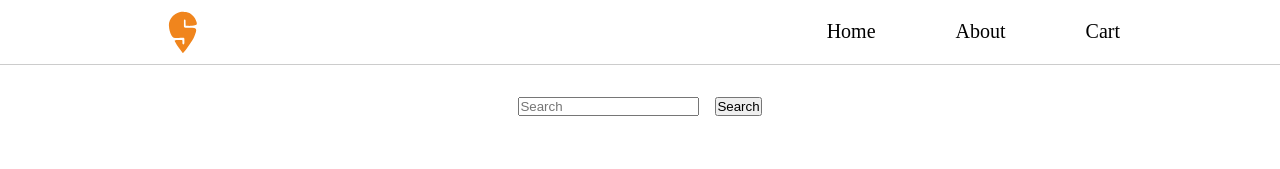
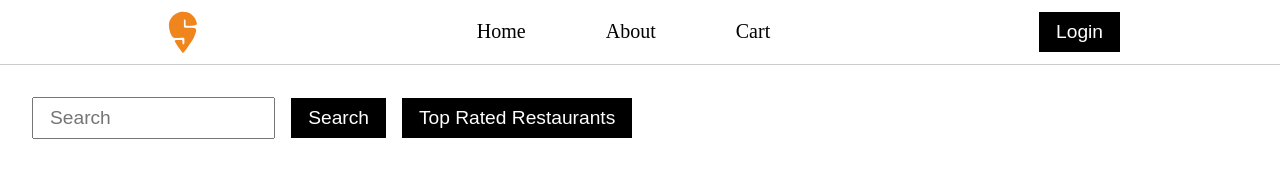
Before and after one commit to lubnafathima/react-swiggy, a React (Vite) app: page / in a window 1280 px wide. Shown: the top 169 px of the page. Built offline with nearby package versions, Linux system fonts and the light colour scheme; grey boxes are pictures that could not be loaded.

Commit message:
added filter feature

```diff
--- a/index.css
+++ b/index.css
@@ -44,15 +44,38 @@
 .container {
   width: 100%;
   min-height: 85vh;
+  display: flex;
+  flex-direction: column;
+  padding-top: 2rem;
 }
 
-.search_bar {
+.filter {
   width: 100%;
   display: flex;
+  justify-content: start;
   align-items: center;
-  justify-content: center;
   gap: 1rem;
-  padding: 2rem;
+  padding: 0 2rem;
+}
+
+.button {
+  padding: 0.5rem 1rem;
+  cursor: pointer;
+  background-color: #000;
+  border: 1px solid #000;
+  color: #fff;
+  font-size: 1.2rem;
+}
+
+.button:hover {
+  background-color: #fff;
+  color: #000;
+}
+
+.search_box {
+  width: 20%;
+  padding: 0.5rem 1rem;
+  font-size: 1.2rem;
 }
 
 .res_content {
@@ -78,7 +101,7 @@
 }
 
 .res_data {
-  padding: .5rem 1rem;
+  padding: 0.5rem 1rem;
   display: flex;
   flex-direction: column;
   justify-content: space-between;
@@ -113,8 +136,10 @@
   justify-content: space-between;
 }
 
-.res_rating, .res_time, .res_fee {
-  font-size: .85rem;
+.res_rating,
+.res_time,
+.res_fee {
+  font-size: 0.85rem;
 }
 
 .footer {
--- a/src/components/Container.js
+++ b/src/components/Container.js
@@ -1,11 +1,31 @@
-import SearchBar from "./SearchBar";
-import ResContent from "./ResContent";
+import React, { useState } from "react";
+import { resDatas } from "../utils/mockData";
+import ResCard from "./ResCard";
 
 const Container = () => {
+  const [filteredData, setFilteredData] = useState(resDatas);
+  const [searchData, setSearchData] = useState("");
+
   return (
     <section className="container">
-        <SearchBar />
-        <ResContent />
+      <div className="filter">
+        <input type="text" placeholder="Search" value="" className="search_box" />
+        <button className="button">Search</button>
+        <button
+          onClick={() => {
+            const filter = filteredData.filter((res) => res.rating > 4.5);
+            setFilteredData(filter);
+          }}
+          className="button"
+        >
+          Top Rated Restaurants
+        </button>
+      </div>
+      <div className="res_content">
+        {filteredData.map((resData) => (
+          <ResCard resData={resData} key={resData.id} />
+        ))}
+      </div>
     </section>
   );
 };
--- a/src/components/Header.js
+++ b/src/components/Header.js
@@ -1,6 +1,9 @@
+import React, { useState } from "react";
 import Logo from "../../public/swiggy.svg";
 
 const Header = () => {
+  const [authBtn, setAuthBtn] = useState("Login");
+
   return (
     <header className="header">
       <img src={Logo} alt="Swiggy Logo" className="logo" />
@@ -15,6 +18,14 @@ const Header = () => {
           Cart
         </a>
       </nav>
+      <button
+        className="button"
+        onClick={() =>
+          authBtn === "Login" ? setAuthBtn("Logout") : setAuthBtn("Login")
+        }
+      >
+        {authBtn}
+      </button>
     </header>
   );
 };
--- a/src/components/ResCard.js
+++ b/src/components/ResCard.js
@@ -1,6 +1,5 @@
 const ResCard = (props) => {
   const { resData } = props;
-  console.log(resData.data);
 
   return (
     <div key={resData.id} className="res_card">
@@ -9,7 +8,7 @@ const ResCard = (props) => {
         <h2 className="res_name">{resData.name}</h2>
         <div className="res_menu">
           {resData.menu.map((item) => (
-            <p className="res_item">{item.name}</p>
+            <p className="res_item" key={item.id}>{item.name}</p>
           ))}
         </div>
         <div className="res_more">
--- a/src/components/ResContent.js
+++ /dev/null
@@ -1,14 +0,0 @@
-import { resDatas } from "../utils/mockData";
-import ResCard from "./ResCard";
-
-const ResContent = () => {
-  return (
-    <div className="res_content">
-      {resDatas.map((resData) => (
-        <ResCard resData={resData} key={resData.id} />
-      ))}
-    </div>
-  );
-};
-
-export default ResContent;
```
Lines whose indentation alone changed are shown as unchanged.
